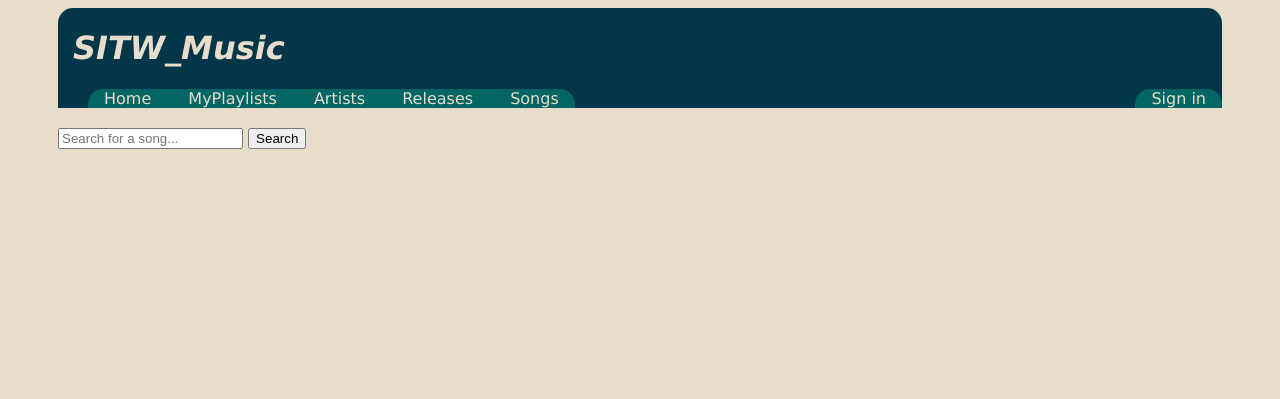
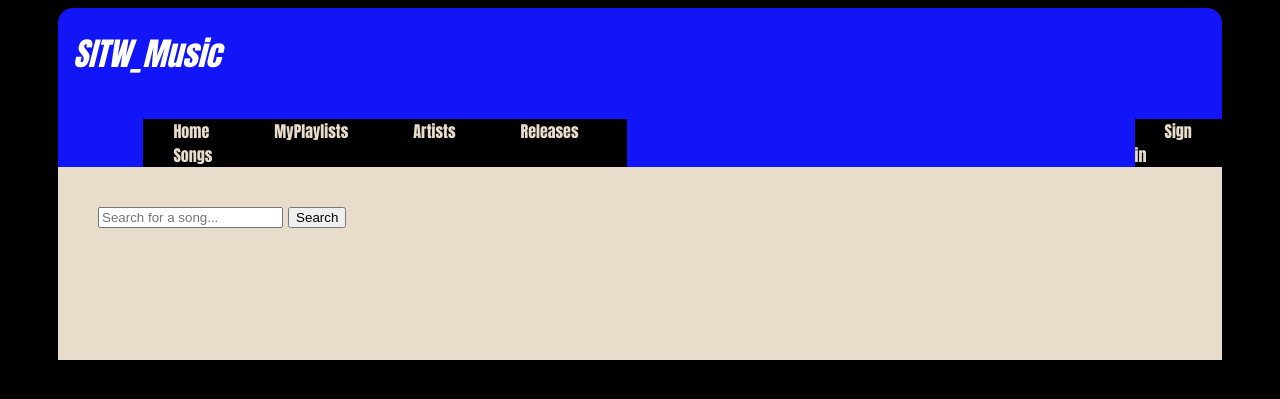
Before and after one commit to alejandrocm94/SITW_Music, a Django app: page /myplaylists/songs/search/ in a window 1280 px wide. Shown: the top 399 px of the page. Run offline with Django 3.2, Linux system fonts and the light colour scheme; parts of the project's set-up code (start-up, migrations or seed data) failed here and were passed over; some libraries are stand-ins or nearby versions.

Commit message:
Updated CSS

```diff
--- a/myplaylists/static/style.css
+++ b/myplaylists/static/style.css
@@ -1,6 +1,6 @@
 body{
-    background-color: #e8ddcb;
-    font-family: Verdana, Arial, helvetica, sans-serif;
+    background-color: black;
+    font-family: Verdana;
     padding-left: 50px;
     padding-right: 50px;
 }
@@ -36,19 +36,18 @@ body{
     border-top-right-radius: 15px;
     overflow: hidden;
     text-decoration-style: dashed;
-    background-color: #033649;
+    background-color: #1215f6;
 }
 #header h1 a {
-    color: #e8ddcb;
+    font-family: Impact;
+    color: white;
     margin: 15px;
     text-decoration: none;
     font-style: italic;
 }
 #header ul {
-    background-color: #036564;
-    border-top-left-radius: 15px;
-    border-top-right-radius: 15px;
-    margin: 0 0 0 30px;
+    background-color: black;
+    margin: 0 0 0 15%;
     padding: 0;
 
 }
@@ -57,9 +56,9 @@ body{
 
 }
 #header ul li a {
-    border-top-right-radius: 20px;
-    border-top-left-radius: 20px;
-    padding: .2em 1em;
+    font-family: Impact;
+    padding: 30px;
+    margin-bottom: 10px;
     text-decoration: none;
     color: #e8ddcb;
 }
@@ -85,6 +84,9 @@ body{
 }
 #content {
     overflow: hidden;
+    background-color: #e8ddcb;
+    padding: 20px 20px 100px 40px;
+
 }
 #content a {
     text-decoration: none;
@@ -97,6 +99,7 @@ body{
     padding: 10px;
 }
 #content h1 {
+    font-family: Verdana;
     color: #033649;
 }
 #content h3 a {
--- a/myplaylists/templates/myplaylists/artist_detail.html
+++ b/myplaylists/templates/myplaylists/artist_detail.html
@@ -3,7 +3,6 @@
 {% block content %}
 
 <div vocab="http://schema.org/" typeof="MusicGroup">
-
     <h1 property="legalName">{{ artist.name }}</h1>
     <img property="image" src="{{ artist.image.url }}", height="300"/>
     <h3>Area:</h3> <div property="foundingLocation">{{ artist.area }}</div>
@@ -32,6 +31,5 @@
     </table>
     <h3>Biography:</h3>
         <blockquote property="description">{{ artist.biography }}</blockquote>
-
 </div>
 {% endblock %}
--- a/myplaylists/templates/myplaylists/base.html
+++ b/myplaylists/templates/myplaylists/base.html
@@ -7,7 +7,6 @@
     <script src="http://code.jquery.com/ui/1.10.3/jquery-ui.js"></script>
     <link rel="stylesheet" href="/static/style.css" type="text/css">
 </head>
-
 <body>
 <div id="header">
    <div id="profile">
@@ -16,6 +15,7 @@
         {% endif %}
    </div>
     <h1><a href="/myplaylists">SITW_Music</a></h1>
+    <br>
     {% block menu %}
         <div id="menu">
             <ul>
--- a/myplaylists/views.py
+++ b/myplaylists/views.py
@@ -98,6 +98,7 @@ class MainpageView(TemplateView):
     def get_context_data(self, **kwargs):
         context = super(MainpageView, self).get_context_data(**kwargs)
         context['playlists'] = Playlist.objects.all()
+        context['profiles'] = UserProfile.objects.all()
         return context
 
 
```
Also changed, not shown: myplaylists/templates/myplaylists/artist_list.html (+14 -6 lines), myplaylists/templates/myplaylists/mainpage.html (+12 -1 lines), myplaylists/templates/myplaylists/userprofile_detail.html (+4 -4 lines), db.sqlite3. Lines whose indentation alone changed are shown as unchanged.
